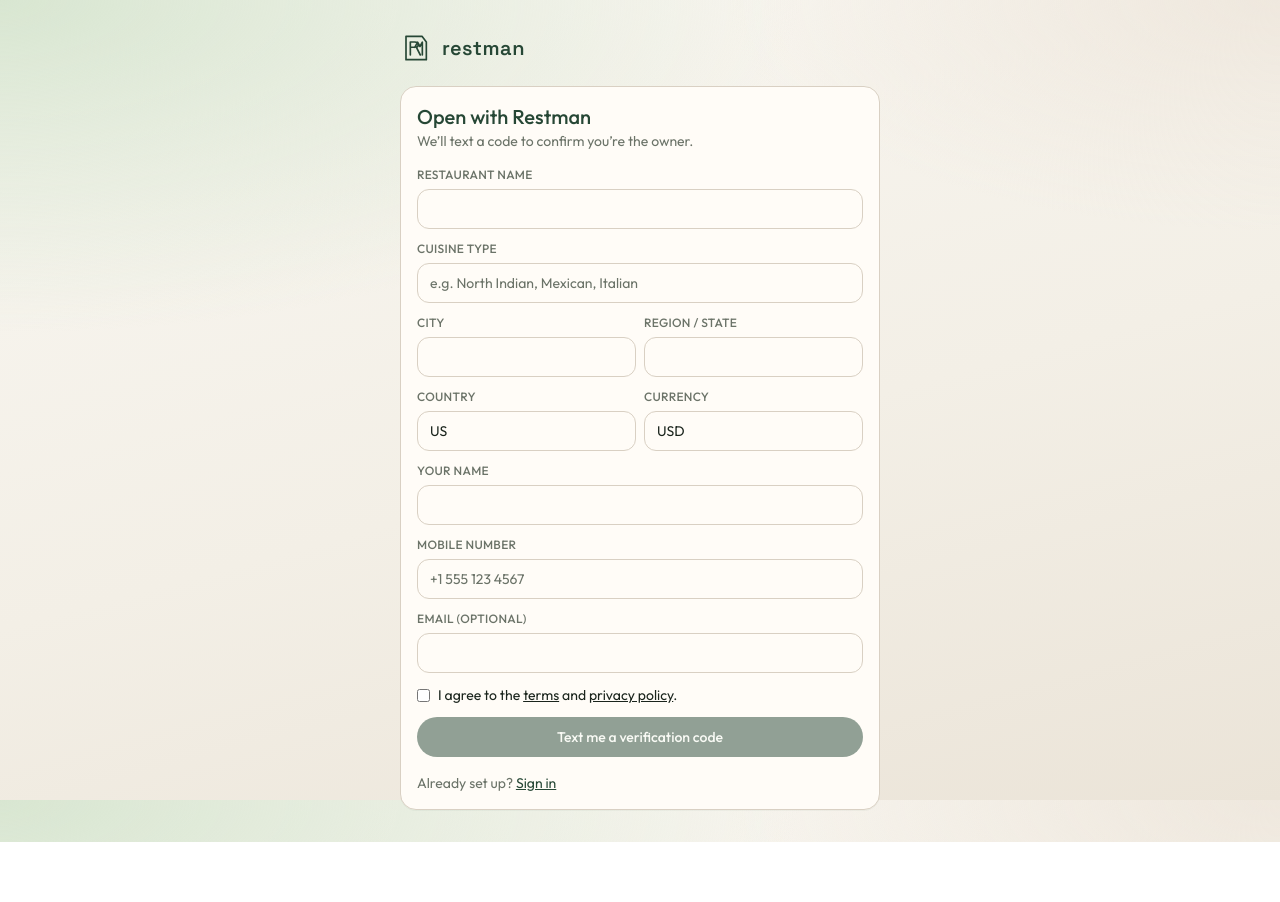
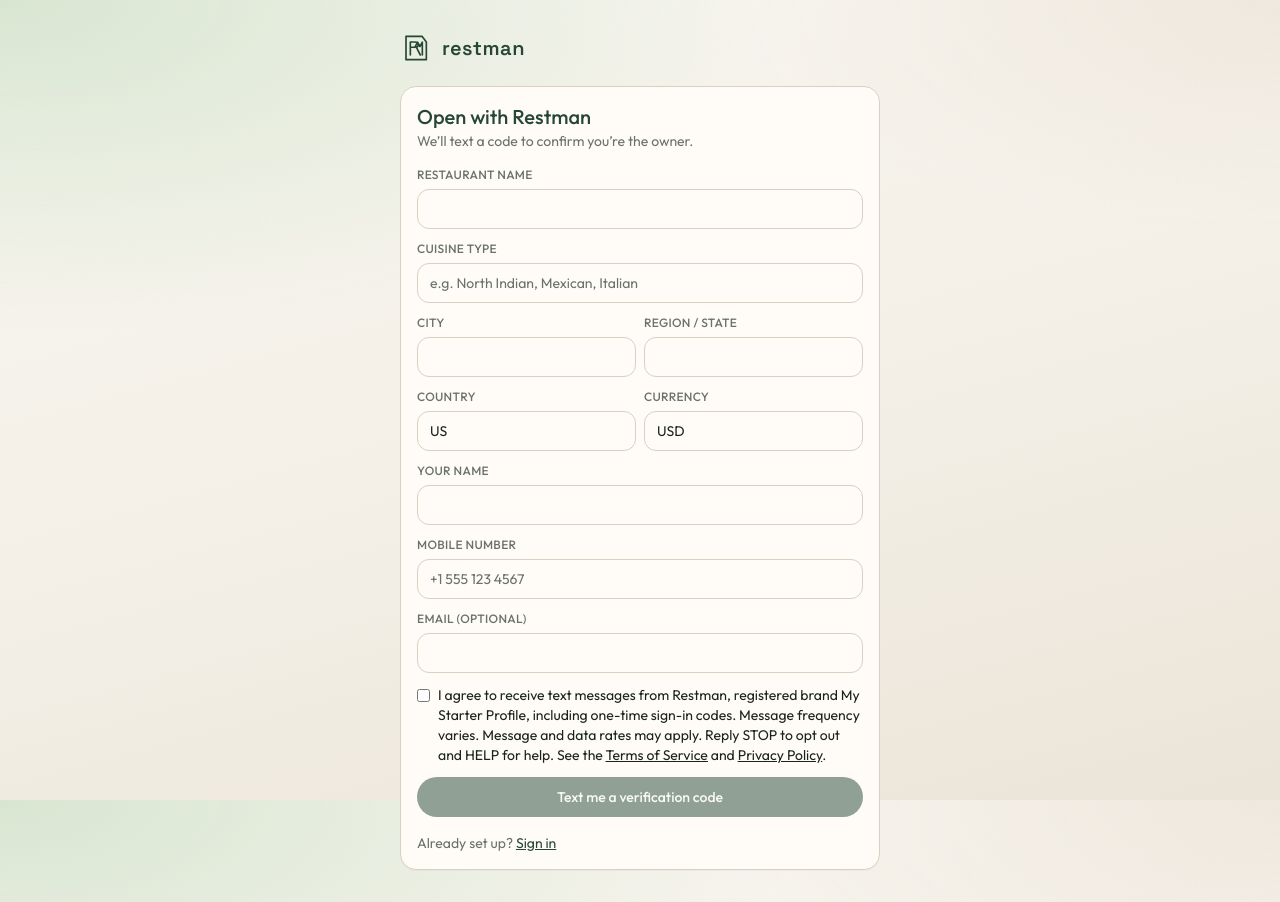
Before and after one commit to phaniblend/REIN, a Next.js app: page /register in a window 1280 px wide. Before the commit the page ends 842 px from the top, so only its background shows below. Built offline with nearby package versions, Linux system fonts and the light colour scheme.

Commit message:
State the SMS consent on the sign-up form.
Carriers rejected the campaign because the register page did not show the text permission, rates, STOP, and HELP.

```diff
--- a/src/app/register/page.tsx
+++ b/src/app/register/page.tsx
@@ -197,13 +197,16 @@ export default function RegisterPage() {
                 required
               />
               <span>
-                I agree to the{" "}
-                <Link href="/terms" className="underline">
-                  terms
+                I agree to receive text messages from Restman, registered brand
+                My Starter Profile, including one-time sign-in codes. Message
+                frequency varies. Message and data rates may apply. Reply STOP
+                to opt out and HELP for help. See the{" "}
+                <Link href="https://www.restman.live/terms" className="underline">
+                  Terms of Service
                 </Link>{" "}
                 and{" "}
-                <Link href="/privacy" className="underline">
-                  privacy policy
+                <Link href="https://www.restman.live/privacy" className="underline">
+                  Privacy Policy
                 </Link>
                 .
               </span>
```
